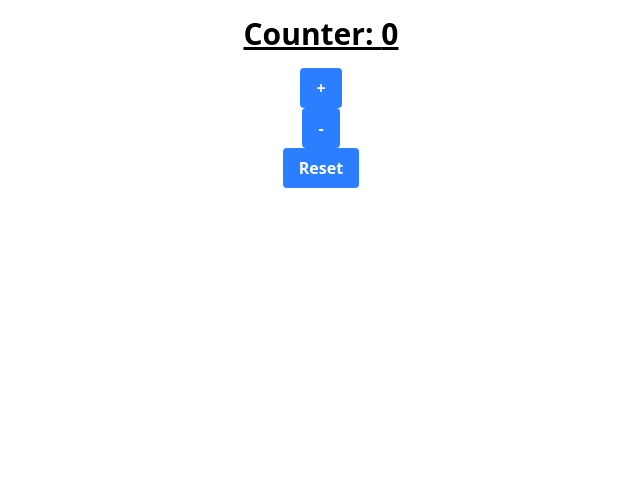
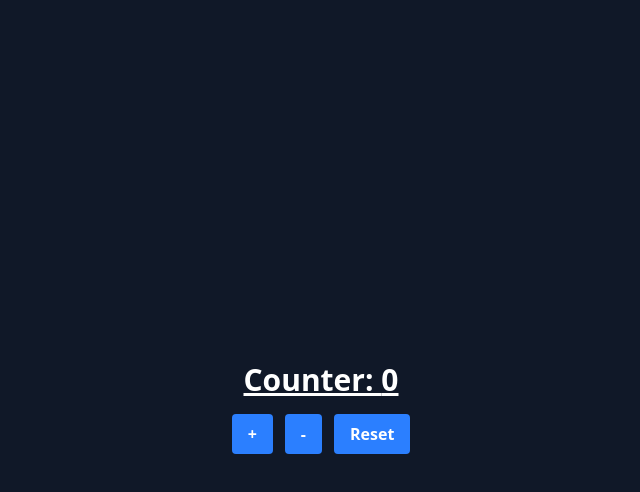
Before and after one commit to Eran2001/react-course, a React (Vite) app: page / in a window 1280 px wide. Shown: the top 492 px of the page, without its empty margins (319-959 px from the left). Built offline with nearby package versions, Linux system fonts and the light colour scheme.

Commit message:
add some css

```diff
--- a/src/App.jsx
+++ b/src/App.jsx
@@ -4,10 +4,11 @@ const FocusInput = () => {
   const { count, increment, decrement, reset } = useCounterStore();
 
   return (
-    <div className="flex flex-col items-center justify-center">
+    <div className="flex flex-col items-center justify-center bg-gray-900 h-screen text-white">
       <h1 className="text-3xl font-bold underline center m-4">
         Counter: {count}
       </h1>
+      <div className="flex flex-row gap-3">
         <button
           onClick={increment}
           className="bg-blue-500 hover:bg-blue-700 text-white font-bold py-2 px-4 rounded"
@@ -27,6 +28,7 @@ const FocusInput = () => {
           Reset
         </button>
       </div>
+    </div>
   );
 };
 
```
Lines whose indentation alone changed are shown as unchanged.
